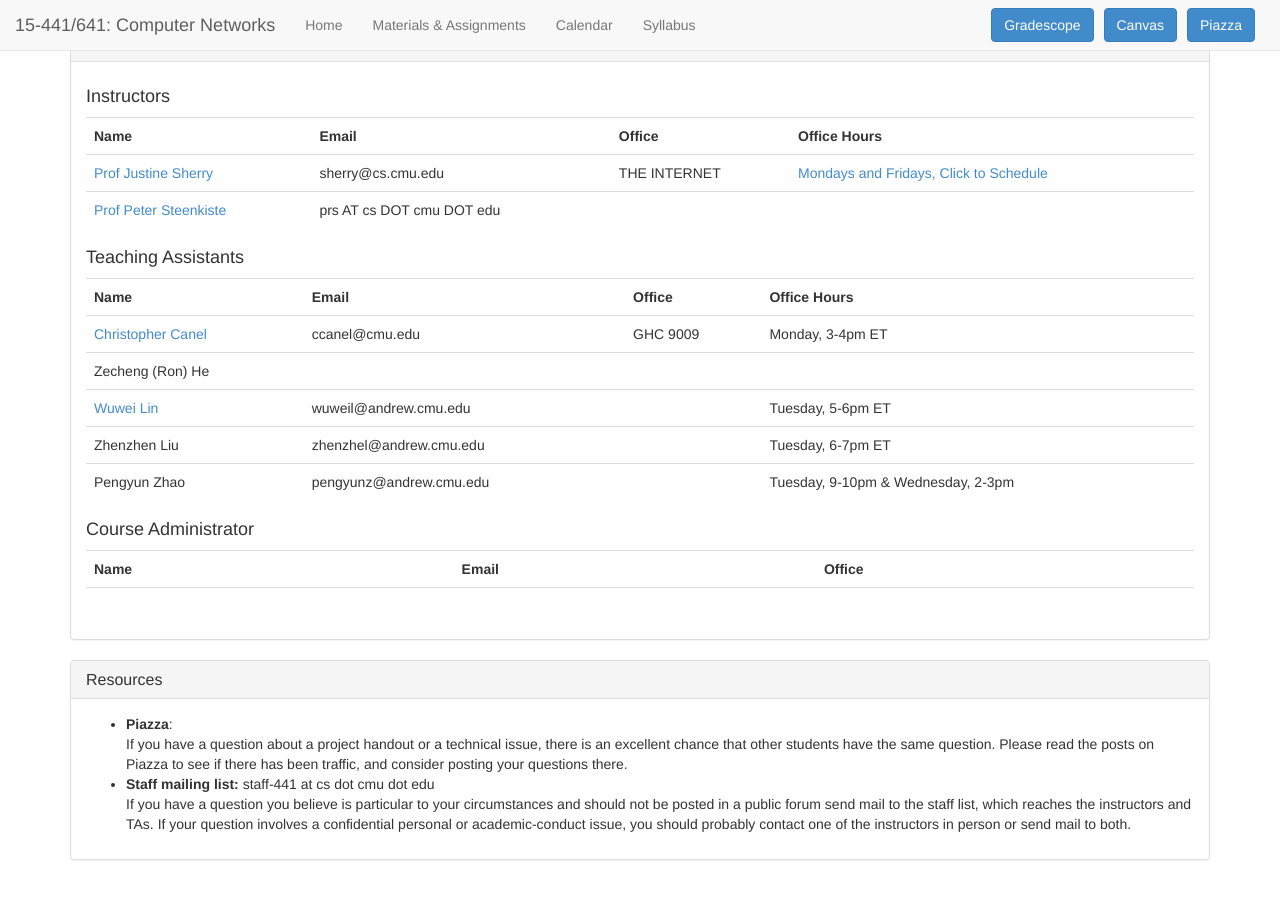
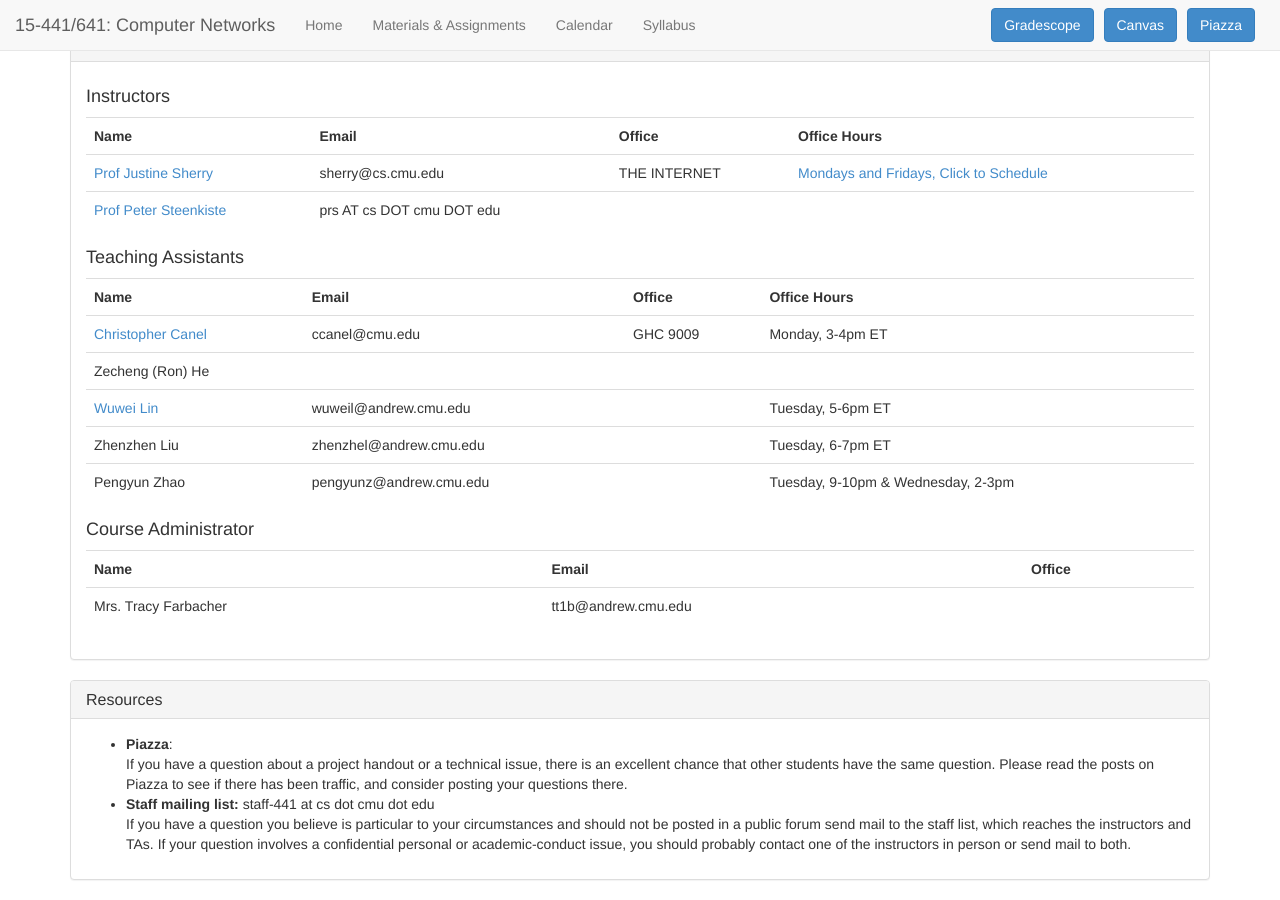
Before and after one commit to computer-networks/fa21, a Jekyll site: the page built from index.html, in a window 1280 px wide and 900 px high, scrolled down 548 px. Built offline with Jekyll 4.4.1, drawn with Linux system fonts in a browser that asks for light colours.

Commit message:
Add Tracy

```diff
--- a/index.html
+++ b/index.html
@@ -123,8 +123,8 @@
 	<table class="table">
 	<tr><th>Name</th><th>Email</th><th>Office</th></tr>
 	<tr>
-	<td></td>
-	<td><span class="email"></span></td>
+	<td>Mrs. Tracy Farbacher</td>
+	<td><span class="email">tt1b@andrew.cmu.edu</span></td>
 	<td></td>
 	</tr>
 	</table>
```
